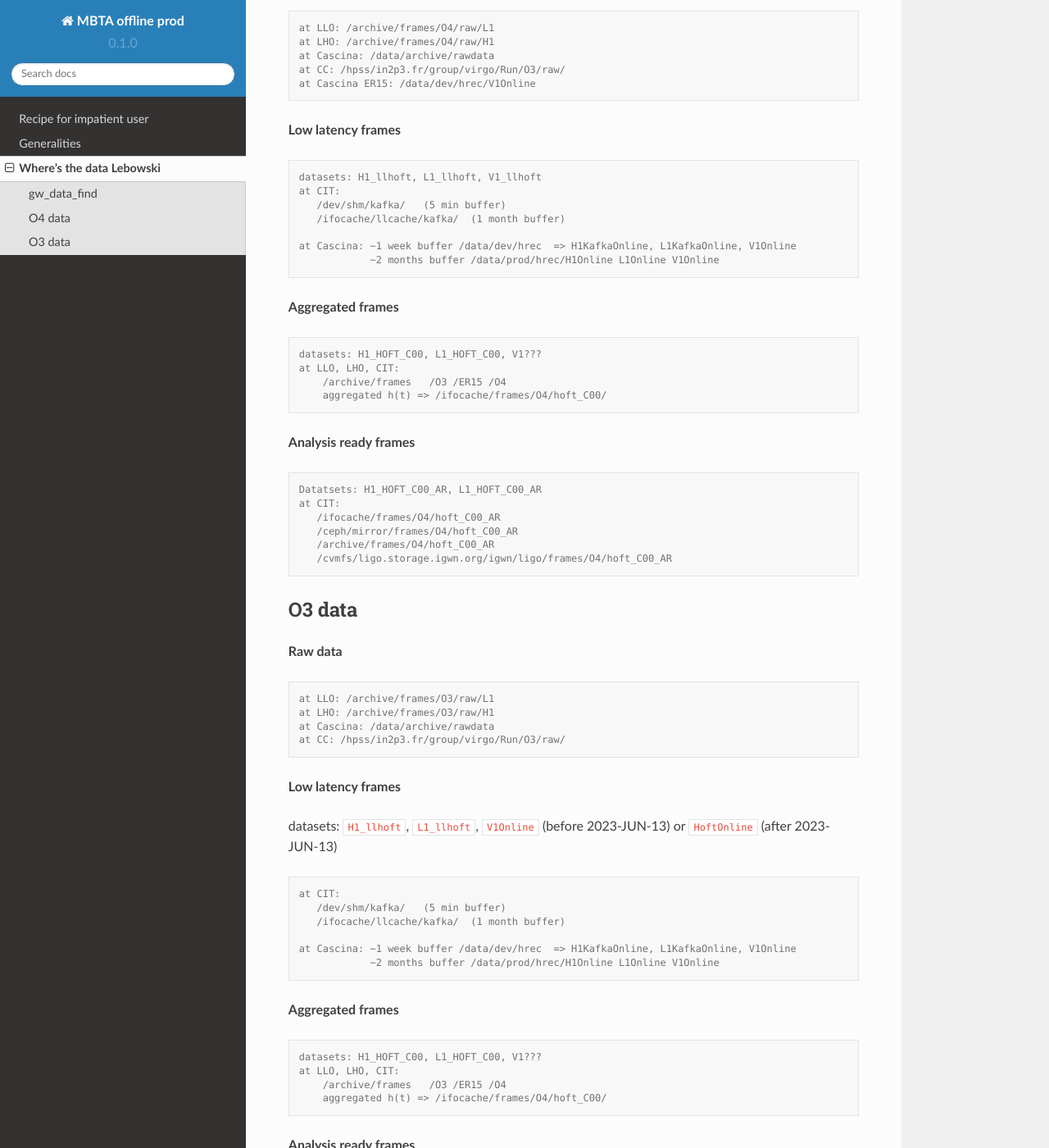
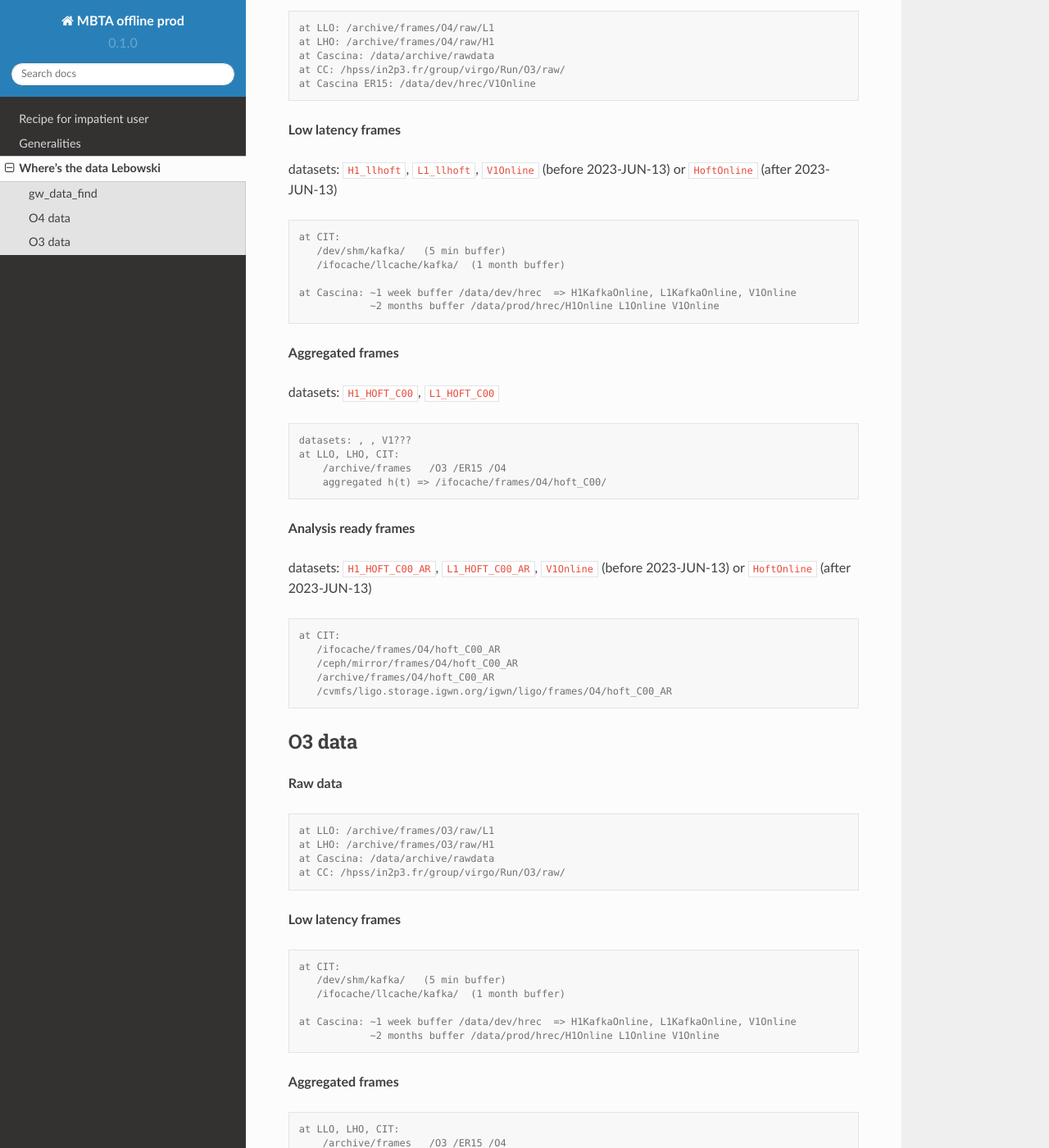
Before and after one commit to lethuill/mbta-offline-doc, a Sphinx documentation site: the page built from docs/source/data.rst, in a window 1280 px wide and 1400 px high, scrolled down 1174 px. Shown: the whole window at 82% size. Built offline with Sphinx 7.4.7 and the Read the Docs theme 2.0.0, drawn with Linux system fonts in a browser that asks for light colours; some of the changed text lies outside the part shown.

Commit message:
Update data.rst

```diff
--- a/docs/source/data.rst
+++ b/docs/source/data.rst
@@ -69,9 +69,10 @@ O4 data
 
 **Low latency frames**
 
+datasets: ``H1_llhoft``, ``L1_llhoft``, ``V1Online`` (before 2023-JUN-13) or ``HoftOnline`` (after 2023-JUN-13)
+
 .. code-block:: console
 
-   datasets: H1_llhoft, L1_llhoft, V1_llhoft
    at CIT:
       /dev/shm/kafka/   (5 min buffer)
       /ifocache/llcache/kafka/  (1 month buffer)
@@ -82,9 +83,11 @@ O4 data
 
 **Aggregated frames**
 
+datasets: ``H1_HOFT_C00``, ``L1_HOFT_C00``
+
 .. code-block:: console
 
-   datasets: H1_HOFT_C00, L1_HOFT_C00, V1???
+   datasets: , , V1???
    at LLO, LHO, CIT:
        /archive/frames   /O3 /ER15 /O4
        aggregated h(t) => /ifocache/frames/O4/hoft_C00/
@@ -92,9 +95,10 @@ O4 data
 
 **Analysis ready frames**
 
+datasets: ``H1_HOFT_C00_AR``, ``L1_HOFT_C00_AR``, ``V1Online`` (before 2023-JUN-13) or ``HoftOnline`` (after 2023-JUN-13)
+
 .. code-block:: console
 
-   Datatsets: H1_HOFT_C00_AR, L1_HOFT_C00_AR
    at CIT:
       /ifocache/frames/O4/hoft_C00_AR
       /ceph/mirror/frames/O4/hoft_C00_AR
@@ -116,8 +120,6 @@ O3 data
 
 **Low latency frames**
 
-datasets: ``H1_llhoft``, ``L1_llhoft``, ``V1Online`` (before 2023-JUN-13) or ``HoftOnline`` (after 2023-JUN-13)
-
 .. code-block:: console
 
    at CIT:
@@ -132,7 +134,6 @@ datasets: ``H1_llhoft``, ``L1_llhoft``, ``V1Online`` (before 2023-JUN-13) or ``H
 
 .. code-block:: console
 
-   datasets: H1_HOFT_C00, L1_HOFT_C00, V1???
    at LLO, LHO, CIT:
        /archive/frames   /O3 /ER15 /O4
        aggregated h(t) => /ifocache/frames/O4/hoft_C00/
@@ -142,7 +143,6 @@ datasets: ``H1_llhoft``, ``L1_llhoft``, ``V1Online`` (before 2023-JUN-13) or ``H
 
 .. code-block:: console
 
-   Datatsets: H1_HOFT_C00_AR, L1_HOFT_C00_AR
    at CIT:
       /ifocache/frames/O4/hoft_C00_AR
       /ceph/mirror/frames/O4/hoft_C00_AR
```
